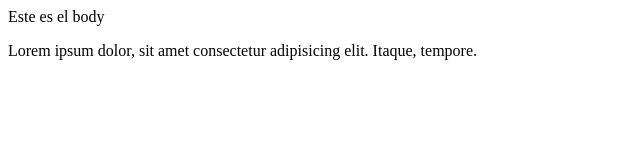
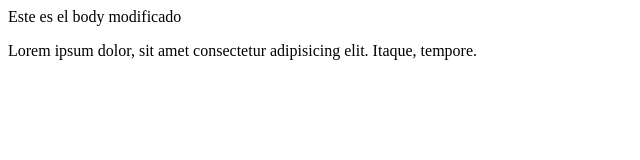
Before and after one commit to Jairos2015/proy_git, a plain HTML site: page index.html in a window 1280 px wide. Shown: the whole page, without its empty margins (0-640 px from the left). Drawn offline with Linux system fonts and the light colour scheme.

Commit message:
Commit: Modificacióm 2

```diff
--- a/index.html
+++ b/index.html
@@ -7,7 +7,7 @@
   <title>Git Document</title>
 </head>
 <body>
-  Este es el body
+  Este es el body modificado
   <div class="container">
     <div class="row">
       <p>Lorem ipsum dolor, sit amet consectetur adipisicing elit. Itaque, tempore.</p>
```
